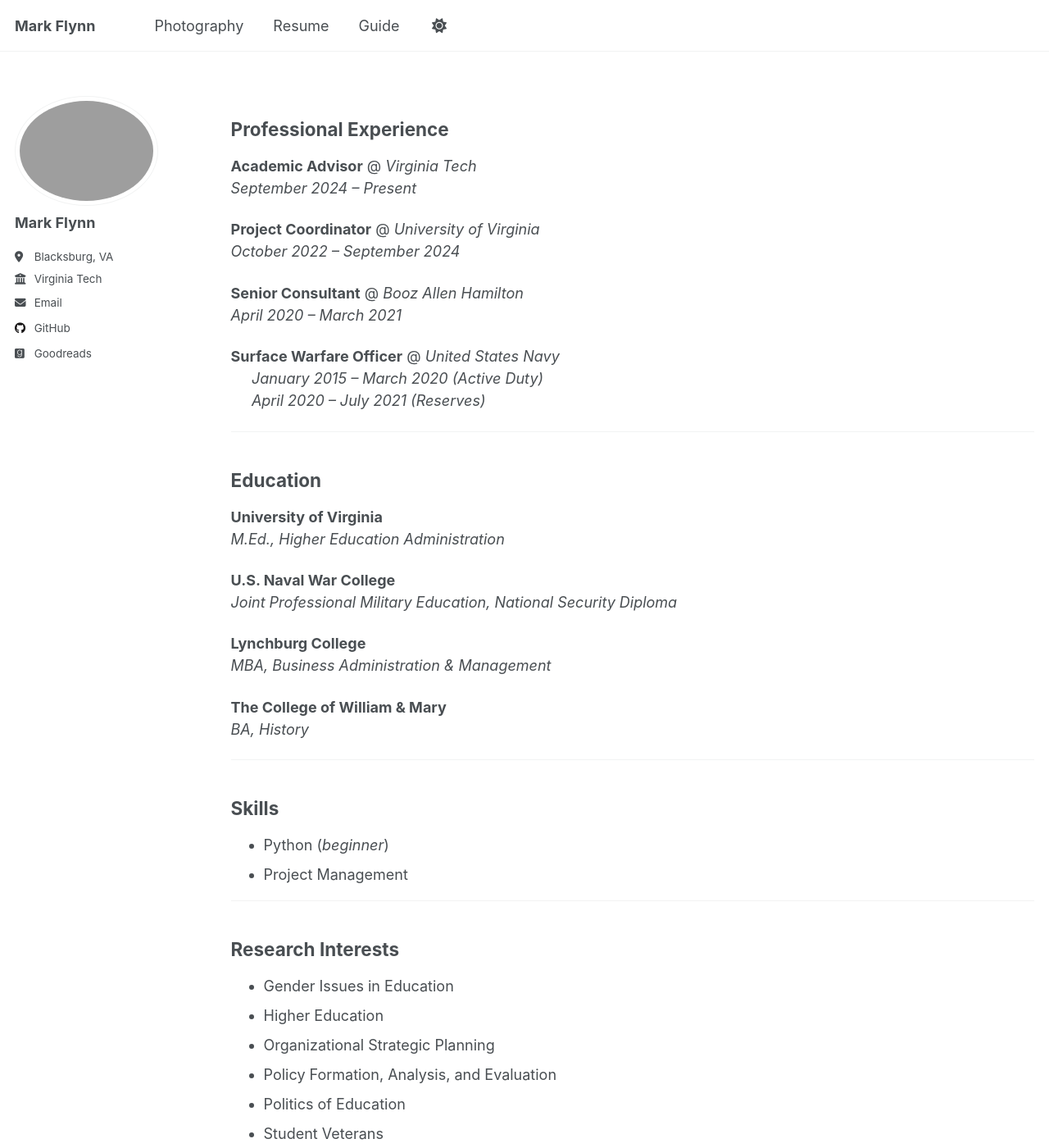
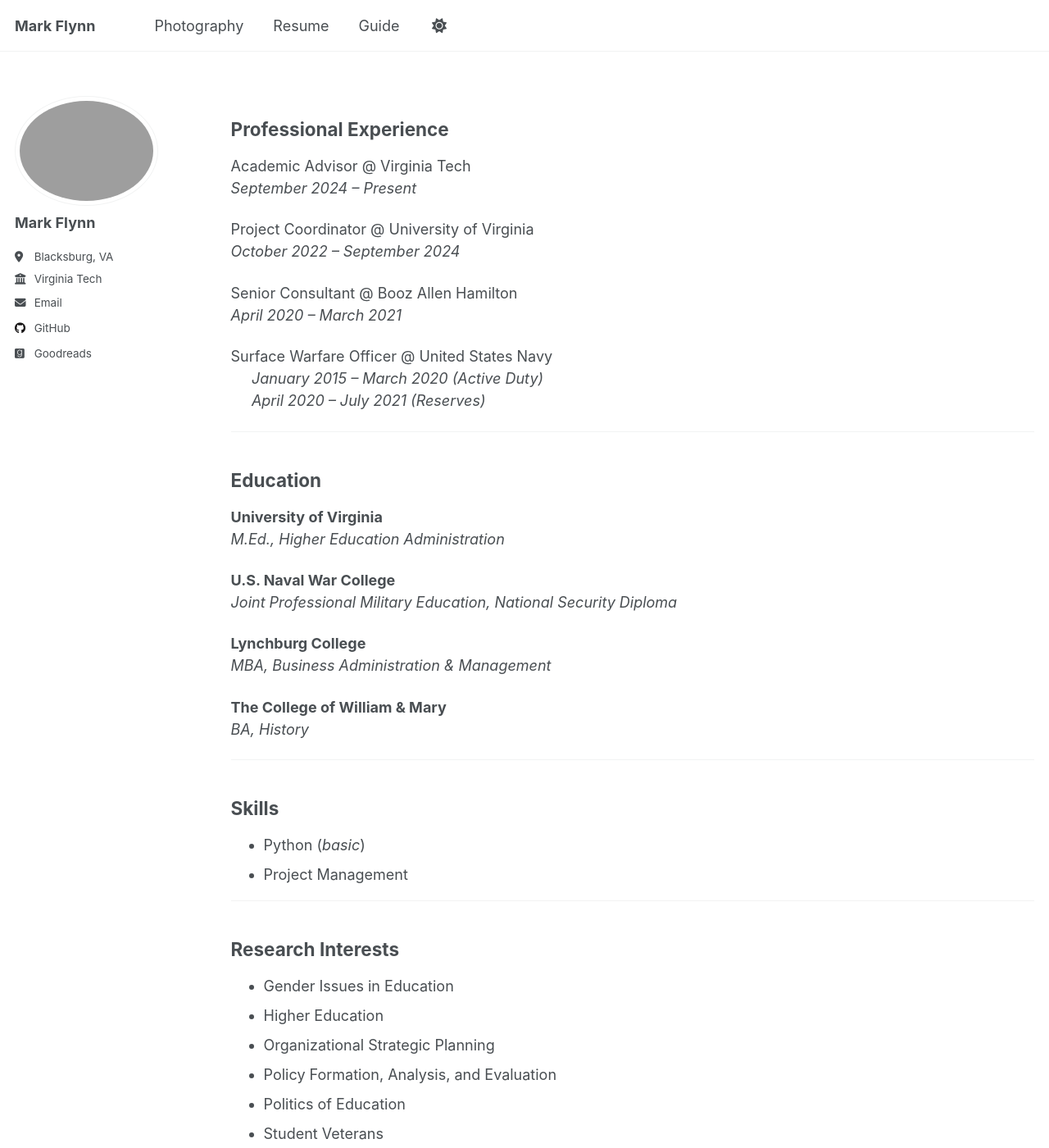
Before and after one commit to markbflynn/markbflynn.github.io, a Jekyll site: the page built from _pages/resume.md, in a window 1280 px wide and 1400 px high. Shown: the whole window at 82% size. Built offline with Jekyll 4.4.1, drawn with Linux system fonts in a browser that asks for light colours; a script that is not in the unit is left out.

Commit message:
Professional Experience italics

```diff
--- a/_pages/resume.md
+++ b/_pages/resume.md
@@ -12,16 +12,16 @@
 
 ## Professional Experience
 
-**Academic Advisor** @ *Virginia Tech*
+Academic Advisor @ Virginia Tech
 _September 2024 – Present_
 
-**Project Coordinator** @ *University of Virginia*
+Project Coordinator @ University of Virginia
 _October 2022 – September 2024_
 
-**Senior Consultant** @ *Booz Allen Hamilton*
+Senior Consultant @ Booz Allen Hamilton
 _April 2020 – March 2021_
 
-**Surface Warfare Officer** @ *United States Navy*
+Surface Warfare Officer @ United States Navy
 &nbsp;&nbsp;&nbsp;&nbsp; _January 2015 – March 2020 (Active Duty)_
 &nbsp;&nbsp;&nbsp;&nbsp; _April 2020 – July 2021 (Reserves)_
 
@@ -43,7 +43,7 @@
 ---
 ## Skills
 
-- Python (_beginner_)
+- Python (_basic_)
 - Project Management
 
 ---
```
